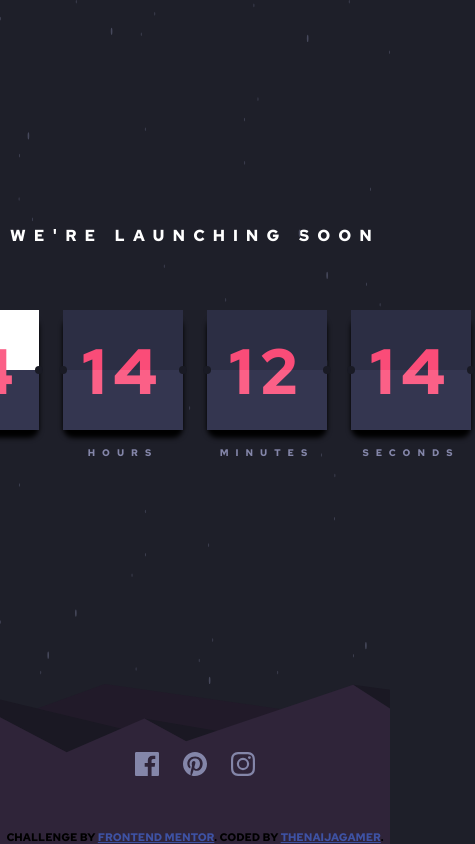
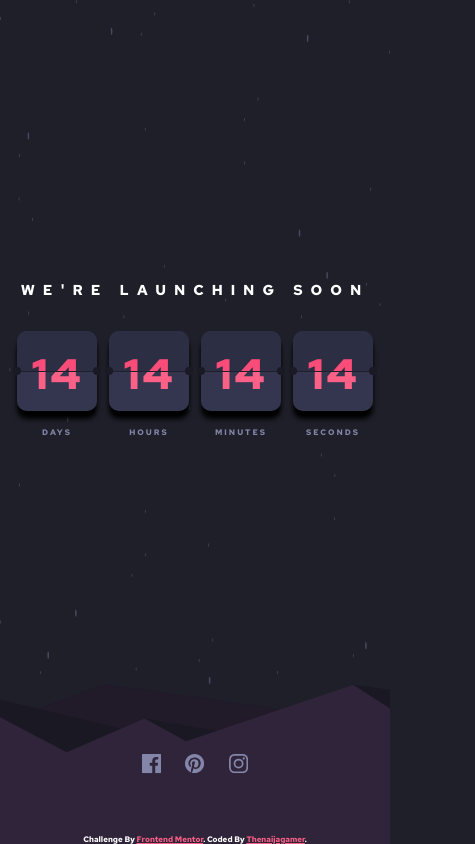
Before and after one commit to naijadevgamer/launch-countdown-timer, a website: page index.html in a window 390 px wide. Shown: the whole page, 475 px wide, since content can reach past the window. Drawn offline with Linux system fonts and the light colour scheme.

Commit message:
Add responsiveness to the design

```diff
--- a/index.html
+++ b/index.html
@@ -24,23 +24,17 @@
       <div class="time">
         <div class="time__unit time__unit--day">
           <div class="time__count time__count--day">
-            <div class="time__count-1 time__count-1--day"><span>14</span></div>
-
-            <div class="time__count-flip time__count-flip--1">
+            <!-- normal -->
+            <div class="count-inner count-inner--n1"><span>14</span></div>
+            <div class="count-inner count-inner--n2"><span>14</span></div>
+            <!-- flip -->
+            <div class="count-inner count-inner--f1">
               <span>14</span>
             </div>
-            <div class="time__count-flip time__count-flip--2">
+            <div class="count-inner count-inner--f2">
               <span>14</span>
             </div>
-
-            <!-- <div class="count-flip-inner count-flip-inner--back">
-                <span>14</span>
-              </div>
-              <div class="count-flip-inner count-flip-inner--back">
-                <span>14</span>
-              </div> -->
-
-            <div class="time__count-2 time__count-2--day"><span>14</span></div>
+            <!-- dot -->
             <span class="dot-right"></span>
             <span class="dot-left"></span>
           </div>
@@ -48,8 +42,17 @@
         </div>
         <div class="time__unit time__unit--hour">
           <div class="time__count time__count--hour">
-            <div class="time__count-1 time__count-1--hour"><span>14</span></div>
-            <div class="time__count-2 time__count-2--hour"><span>14</span></div>
+            <!-- normal -->
+            <div class="count-inner count-inner--n1"><span>14</span></div>
+            <div class="count-inner count-inner--n2"><span>14</span></div>
+            <!-- flip -->
+            <div class="count-inner count-inner--f1">
+              <span>14</span>
+            </div>
+            <div class="count-inner count-inner--f2">
+              <span>14</span>
+            </div>
+            <!-- dot -->
             <span class="dot-right"></span>
             <span class="dot-left"></span>
           </div>
@@ -57,8 +60,17 @@
         </div>
         <div class="time__unit time__unit--min">
           <div class="time__count time__count--min">
-            <div class="time__count-1 time__count-1--min"><span>12</span></div>
-            <div class="time__count-2 time__count-2--min"><span>12</span></div>
+            <!-- normal -->
+            <div class="count-inner count-inner--n1"><span>14</span></div>
+            <div class="count-inner count-inner--n2"><span>14</span></div>
+            <!-- flip -->
+            <div class="count-inner count-inner--f1">
+              <span>14</span>
+            </div>
+            <div class="count-inner count-inner--f2">
+              <span>14</span>
+            </div>
+            <!-- dot -->
             <span class="dot-right"></span>
             <span class="dot-left"></span>
           </div>
@@ -66,8 +78,17 @@
         </div>
         <div class="time__unit time__unit--sec">
           <div class="time__count time__count--sec">
-            <div class="time__count-1 time__count-1--sec"><span>14</span></div>
-            <div class="time__count-2 time__count-2--sec"><span>14</span></div>
+            <!-- normal -->
+            <div class="count-inner count-inner--n1"><span>14</span></div>
+            <div class="count-inner count-inner--n2"><span>14</span></div>
+            <!-- flip -->
+            <div class="count-inner count-inner--f1">
+              <span>14</span>
+            </div>
+            <div class="count-inner count-inner--f2">
+              <span>14</span>
+            </div>
+            <!-- dot -->
             <span class="dot-right"></span>
             <span class="dot-left"></span>
           </div>
@@ -92,7 +113,8 @@
         Challenge by
         <a href="https://www.frontendmentor.io?ref=challenge" target="_blank"
           >Frontend Mentor</a
-        >. Coded by <a href="#">thenaijagamer</a>.
+        >. Coded by
+        <a href="https://www.github.com/thenaijagamer">thenaijagamer</a>.
       </div>
     </footer>
   </body>
--- a/sass/_base.scss
+++ b/sass/_base.scss
@@ -8,9 +8,6 @@ $color-white: hsl(0, 0%, 100%);
 $dark-desaturated-blue: hsl(236, 21%, 26%);
 $very-dark-blue-1: hsl(235, 16%, 14%);
 $very-dark-blue-2: hsl(234, 17%, 12%);
-
-$shadow-dark: 0rem 2rem 6rem rgba(0, 0, 0, 0.3);
-$shadow-light: 0 2rem 5rem rgba(0, 0, 0, 0.1);
 
 //RESPONSIVE BREAKPOINT
 $bp-large-desktop: 112.5em; //1800px
@@ -60,10 +57,5 @@ body {
     left: 0;
     height: calc(100vh - 20rem);
     width: 100%;
-    // object-fit: cover;
   }
 }
-// ::selection {
-//   background-color: $color-white;
-//   color: $dark-text;
-// }
--- a/sass/_components.scss
+++ b/sass/_components.scss
@@ -4,17 +4,31 @@
   margin-bottom: 8rem;
   font-size: 2rem;
   letter-spacing: 1rem;
+  text-align: center;
+  padding: 0 1rem;
+  @media only screen and (max-width: $bp-phone) {
+    margin: 4rem 0;
+    font-size: 1.8rem;
   }
-// Main
+}
+
+////  Main
+// Time component
 .time {
   display: flex;
-  &:not(:last-child) {
-    margin-right: 3rem;
+  padding: 0 1rem;
+  @media only screen and (max-width: $bp-phone) {
+    justify-content: center;
+    flex-wrap: wrap;
+    gap: 1.5rem;
   }
 
   &__unit {
     &:not(:last-child) {
       margin-right: 3rem;
+      @media only screen and (max-width: $bp-phone) {
+        margin-right: 0;
+      }
     }
   }
   &__count {
@@ -24,9 +38,13 @@
     letter-spacing: 7px;
     box-shadow: 0 8px 5px black;
     border-radius: 10px;
-    // overflow: hidden;
     position: relative;
     perspective: 150rem;
+    @media only screen and (max-width: $bp-phone) {
+      height: 10rem;
+      width: 10rem;
+      letter-spacing: 2px;
+    }
     .dot-right,
     .dot-left {
       display: inline-block;
@@ -46,9 +64,21 @@
       left: -0.5rem;
     }
   }
-  &__count-1,
-  &__count-2,
-  &__count-flip {
+
+  &__name {
+    color: $color-primary-1;
+    text-align: center;
+    font-size: 1.2rem;
+    letter-spacing: 7px;
+    @media only screen and (max-width: $bp-phone) {
+      font-size: 1rem;
+      letter-spacing: 2px;
+    }
+  }
+}
+
+// Count inner component
+.count-inner {
   height: 50%;
   width: 100%;
   background-color: $dark-desaturated-blue;
@@ -57,94 +87,73 @@
   overflow: hidden;
   line-height: 1;
   text-align: center;
+  @media only screen and (max-width: $bp-phone) {
+    font-size: 5.5rem;
+  }
   span {
     display: inline-block;
   }
-  }
-  &__count-1 {
+  &--n1 {
     position: relative;
-    // z-index: 1;
-    // border-bottom: solid 1px $very-dark-blue-1;
+    border-bottom: solid 1px $very-dark-blue-1;
     color: darken($color-primary-2, 4%);
     background-color: darken($dark-desaturated-blue, 4%);
     span {
       transform: translateY(47%);
     }
   }
-  &__count-2 {
+  &--n2 {
     position: relative;
+    border-top: solid 1px $very-dark-blue-1;
     z-index: 1;
-    // border-top: solid 1px $very-dark-blue-1;
     span {
       transform: translateY(-47%);
     }
   }
-  &__count-flip {
+
+  // flip funtionality
+  &--f1,
+  &--f2 {
     position: absolute;
     top: 0;
     left: 0;
     transition: transform 3s;
     z-index: 2;
     backface-visibility: hidden;
-    transition: transform 3s;
+    transition: transform 1s;
     transform-origin: bottom;
-
-    &--1 {
-      background-color: white;
+  }
+  &--f1 {
+    color: darken($color-primary-2, 4%);
+    background-color: darken($dark-desaturated-blue, 4%);
     span {
       transform: translateY(47%);
     }
   }
-    &--2 {
-      background-color: greenyellow;
+  &--f2 {
     transform: rotateX(180deg) translateY(100%);
     span {
       transform: translateY(-47%);
     }
   }
+  &--f2,
+  &--n2 {
+    border-bottom-left-radius: 10px;
+    border-bottom-right-radius: 10px;
   }
-  &__count:hover &__count-flip--1 {
+  &--f1,
+  &--n1 {
+    border-top-left-radius: 10px;
+    border-top-right-radius: 10px;
+  }
+}
+.time__count:hover .count-inner--f1 {
   transform: rotateX(-180deg);
 }
-  &__count:hover &__count-flip--2 {
+.time__count:hover .count-inner--f2 {
   transform: rotateX(0) translateY(100%);
 }
-  &__name {
-    color: $color-primary-1;
-    text-align: center;
-    font-size: 1.2rem;
-    letter-spacing: 7px;
-  }
-}
 
-//Flip
-.count-flip-inner {
-  position: absolute;
-  transform-origin: bottom;
-  top: 0;
-  left: 0;
-  backface-visibility: hidden;
-  width: 100%;
-  transition: transform 2s;
-
-  &:hover &--back {
-    transform: rotateX(-180deg);
-  }
-  // z-index: 2;
-
-  // span {
-  //   transform: translateY(47%);
-  // }
-  &--front {
-    background-color: red;
-    // animation: flip-horizontal 2s ease both;
-  }
-  &--back {
-    background-color: blue;
-    transform: rotateX(0);
-    // animation: flip-horizontal-opp 2s ease both;
-  }
-}
 // Footer
 .footer {
   position: absolute;
@@ -164,8 +173,8 @@
     justify-content: center;
   }
   &__icon {
-    height: 24px;
-    width: 24px;
+    height: 2.4rem;
+    width: 2.4rem;
     fill: $color-primary-1;
     transition: fill 0.2s ease;
     &:not(:last-child) {
@@ -182,11 +191,17 @@
   text-align: center;
   position: absolute;
   bottom: 0;
+  color: $color-white;
+  text-transform: capitalize;
+  @media only screen and (max-width: $bp-phone) {
+    font-size: 8px;
+  }
 }
 .attribution a {
-  color: hsl(228, 45%, 44%);
+  color: $color-primary-2;
 }
 
+// Aimation keyframes
 @keyframes flip-horizontal {
   0% {
     transform: rotateX(0);
```
Also changed, not shown: css/style.css, 1 other file. Lines whose indentation alone changed are shown as unchanged.
